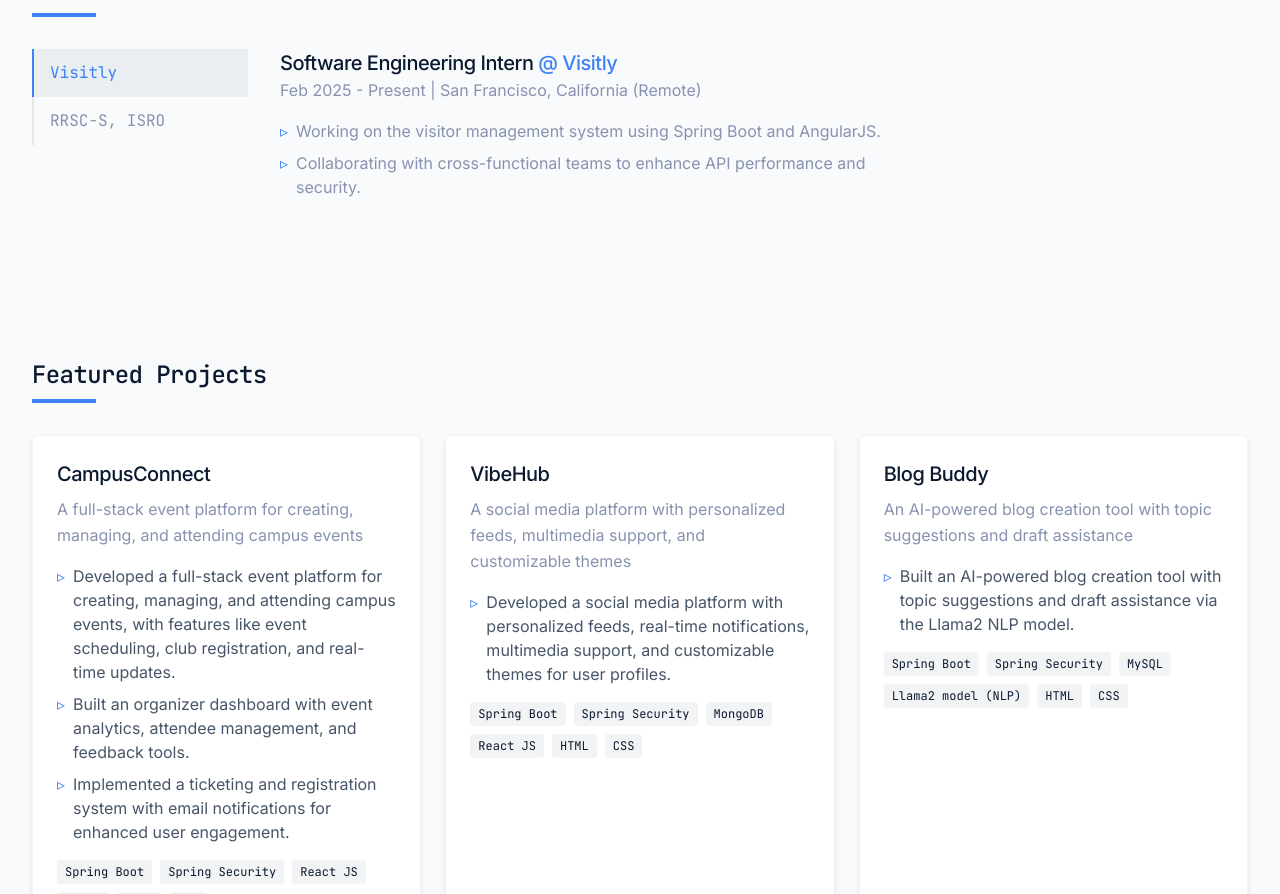
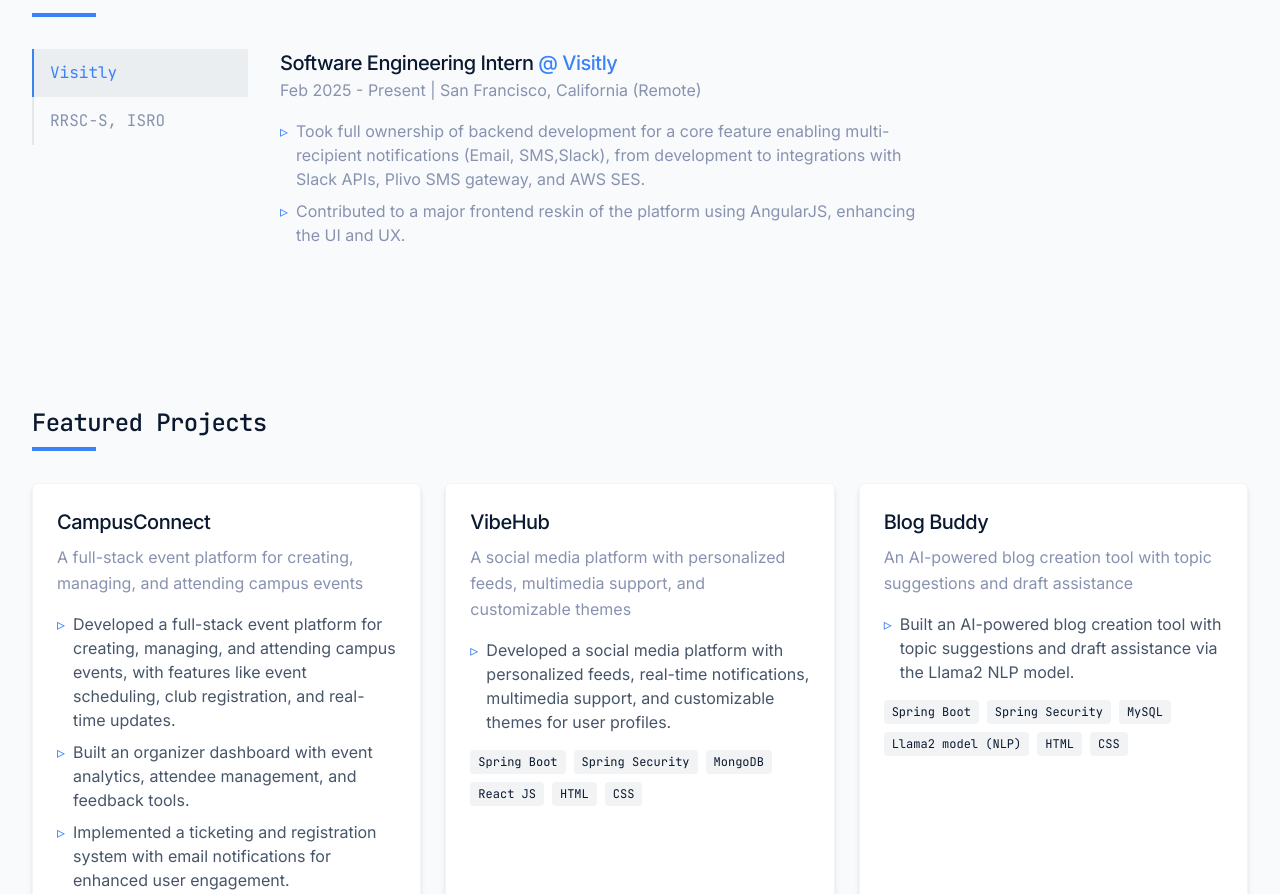
Before and after one commit to parvmunjal/Parv-portfolio, a React (Vite) app: page / in a window 1280 px wide. Shown: the part 1687-2581 px from the top of the page. Built offline with nearby package versions, Linux system fonts and the light colour scheme.

Commit message:
Exp updated for visitly

```diff
--- a/src/components/Experience.tsx
+++ b/src/components/Experience.tsx
@@ -13,8 +13,8 @@ const Experience = () => {
       period: "Feb 2025 - Present",
       location: "San Francisco, California (Remote)",
       responsibilities: [
-        "Working on the visitor management system using Spring Boot and AngularJS.",
-        "Collaborating with cross-functional teams to enhance API performance and security."
+        "Took full ownership of backend development for a core feature enabling multi-recipient notifications (Email, SMS,Slack), from development to integrations with Slack APIs, Plivo SMS gateway, and AWS SES.",
+        "Contributed to a major frontend reskin of the platform using AngularJS, enhancing the UI and UX."
       ]
     },
     {
```
